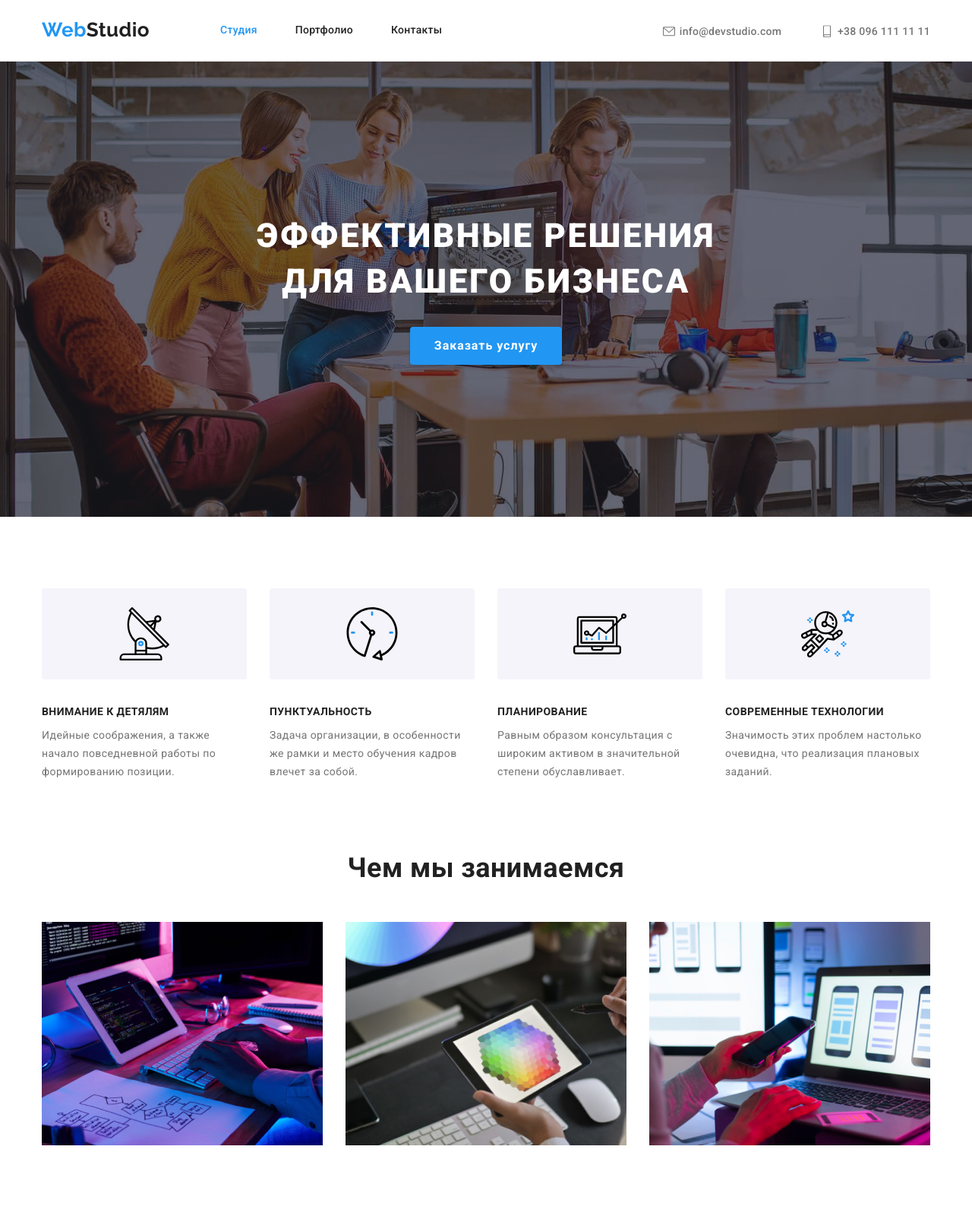
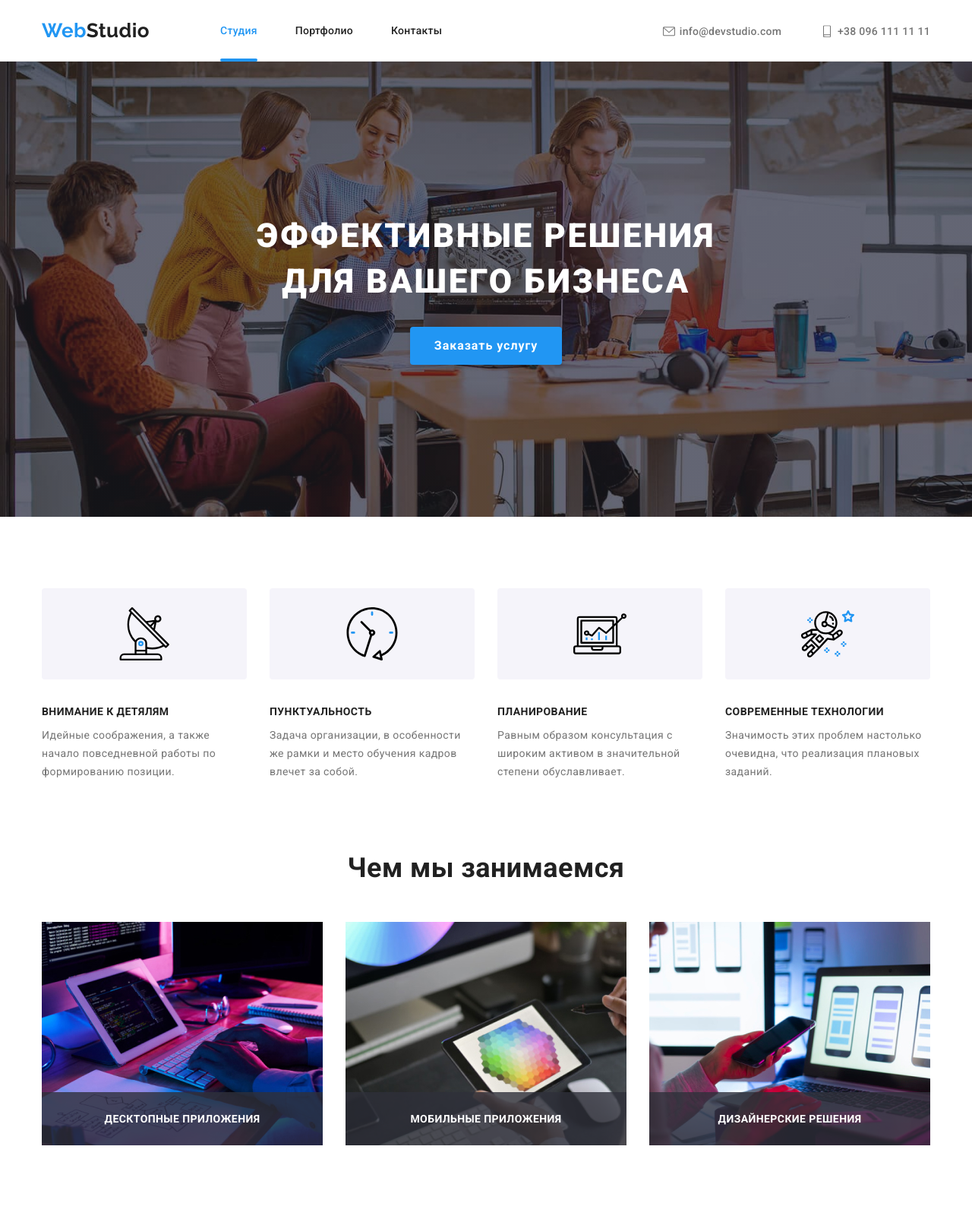
Before and after one commit to MaksVibe/goit-markup-hw-08, a website: page index.html in a window 1280 px wide. Shown: the top 1600 px of the page at 76% size. Drawn offline with Linux system fonts and the light colour scheme.

Commit message:
Добавляет ховер-эффекты и позиционирование

```diff
--- a/css/style.css
+++ b/css/style.css
@@ -17,6 +17,7 @@
   --card-overlay-color: rgba(33, 150, 243, 0.9);
   --backdrop-overlay: rgba(0, 0, 0, 0.2);
   --modalbut-border-color: 1px solid rgba(0, 0, 0, 0.1);
+  --padding: 94px;
 }
 
 body {
@@ -59,8 +60,8 @@ ul {
 
 /* Общие отступы для блоков */
 .section {
-  padding-bottom: 94px;
-  padding-top: 94px;
+  padding-bottom: var(--padding);
+  padding-top: var(--padding);
   margin: 0 auto;
 }
 
@@ -73,6 +74,8 @@ ul {
   font-size: 26px;
   color: var(--accent-color);
   line-height: calc(31 / 26);
+  padding-top: 24px;
+  padding-bottom: 25px;
 }
 
 .logo .top-logo {
@@ -86,7 +89,7 @@ ul {
 .list {
   list-style: none;
 }
-.nav-main li:nth-child(n + 3) {
+.nav-main .nav-child:nth-child(n + 3) {
   margin-left: 50px;
 }
 
@@ -102,8 +105,6 @@ ul {
 }
 .top-line {
   outline: 1px solid #ececec;
-  padding-top: 24px;
-  padding-bottom: 25px;
 }
 .top-line .link {
   text-decoration: none;
@@ -113,8 +114,12 @@ ul {
   color: var(--text-color);
   transition: color 250ms cubic-bezier(0.4, 0, 0.2, 1),
     transform 250ms cubic-bezier(0.4, 0, 0.2, 1);
+  padding-top: 32px;
+  padding-bottom: 32px;
 }
 .nav-main .link {
+  display: inline-block;
+  position: relative;
   color: var(--primary-text-color);
 }
 
@@ -132,9 +137,38 @@ ul {
   color: var(--accent-color);
 }
 
-.nav-main .nav-child::after {
-  border-bottom: 4px solid var(--accent-color);
+.nav-main .selected::after {
+  position: absolute;
+  display: block;
+  width: 100%;
+  height: 4px;
+  background-color: var(--accent-color);
   border-radius: 2px;
+  content: "";
+  left: 0;
+  top: calc(100% - 3px);
+}
+
+.nav-main .link::before {
+  position: absolute;
+  display: block;
+  width: 100%;
+  height: 4px;
+  background-color: var(--accent-color);
+  border-radius: 2px;
+  content: "";
+  left: 0;
+  top: calc(100% - 3px);
+  opacity: 0;
+  transform: scale(0);
+  transition: background-color 250ms cubic-bezier(0.4, 0, 0.2, 1),
+    transform 250ms cubic-bezier(0.4, 0, 0.2, 1);
+}
+
+.nav-main .link:hover::before,
+.nav-main .link:focus::before {
+  opacity: 1;
+  transform: scale(1);
 }
 
 /* Контакты в хедере */
@@ -144,6 +178,8 @@ ul {
   height: 16px;
   fill: var(--text-color);
   transform: translateY(20%);
+  transition: fill 250ms cubic-bezier(0.4, 0, 0.2, 1),
+    transform 250ms cubic-bezier(0.4, 0, 0.2, 1);
 }
 
 .mail-link {
@@ -184,8 +220,7 @@ ul {
   background-color: var(--second-background-color);
 
   text-align: center;
-  padding-top: 200px;
-  padding-bottom: 200px;
+  --padding: 200px;
 }
 
 .backdrop {
@@ -221,10 +256,8 @@ ul {
   height: 30px;
 
   position: absolute;
-  top: 0;
-  right: 0;
-  margin-top: 8px;
-  margin-right: 8px;
+  top: 8px;
+  right: 8px;
 
   cursor: pointer;
   background-color: inherit;
@@ -290,9 +323,6 @@ ul {
 .features .list-child {
   margin-right: 30px;
 }
-/* .features .list-child:last-child {
-  margin-right: 0px;
-} */
 
 .features .title-third {
   font-weight: bold;
@@ -310,11 +340,30 @@ ul {
   padding-top: 25px;
   padding-bottom: 25px;
 }
-/* .feature-icon:nth-child(-n + 3) {
-  margin-right: 30px;
-} */
 
 /* Чем мы занимаемся */
+.what-we-do img {
+  display: block;
+}
+.what-we-do .list-child {
+  position: relative;
+}
+.what-we-do .link-overlay {
+  width: 100%;
+  position: absolute;
+  bottom: 0;
+  background-color: rgba(47, 48, 58, 0.8);
+  padding-top: 27px;
+  padding-bottom: 27px;
+}
+
+.what-we-do .text {
+  text-align: center;
+  color: var(--white-color);
+  font-weight: bold;
+  line-height: calc(16 / 14);
+  text-transform: uppercase;
+}
 
 /* Наша команда */
 .our-team {
@@ -514,6 +563,16 @@ ul {
   cursor: pointer;
   text-align: center;
   letter-spacing: 0.03em;
+
+  /* transition: background-color 250ms cubic-bezier(0.4, 0, 0.2, 1),
+    color 250ms cubic-bezier(0.4, 0, 0.2, 1),
+    box-shadow 250ms cubic-bezier(0.4, 0, 0.2, 1),
+    transform 250ms cubic-bezier(0.4, 0, 0.2, 1); */
+
+  transition-property: background-color, color, box-shadow, transform;
+  transition-duration: 250ms;
+  transition-timing-function: cubic-bezier(0.4, 0, 0.2, 1);
+  transition-delay: 0s;
 }
 
 .active-but {
@@ -557,29 +616,25 @@ ul {
   position: relative;
 }
 
-.hover-overlay {
+.card-thumb .text-overlay {
   position: absolute;
-  width: 100%;
-  height: 100%;
   top: 0;
   left: 0;
   padding: 63px 24px;
+
+  pointer-events: none;
+  transition: color 250ms cubic-bezier(0.4, 0, 0.2, 1),
+    transform 250ms cubic-bezier(0.4, 0, 0.2, 1);
+
   background-color: var(--card-overlay-color);
-  pointer-events: none;
-  opacity: 0;
-  transition: background-color 250ms cubic-bezier(0.4, 0, 0.2, 1),
-    transform 250ms cubic-bezier(0.4, 0, 0.2, 1);
-}
-.hover-overlay .text-overlay {
   color: var(--white-color);
   font-size: 18px;
   line-height: calc(28 / 18);
-  transition: color 250ms cubic-bezier(0.4, 0, 0.2, 1),
-    transform 250ms cubic-bezier(0.4, 0, 0.2, 1);
+  opacity: 0;
 }
 
-.portfolio-list .list-child:hover .hover-overlay,
-.portfolio-list .list-child:focus .hover-overlay {
+.portfolio-list .list-child:hover .text-overlay,
+.portfolio-list .list-child:focus .text-overlay {
   opacity: 1;
 }
 
--- a/index.html
+++ b/index.html
@@ -31,12 +31,12 @@
             <li class="nav-child">
               <a href="./index.html" class="link selected">Студия</a>
             </li>
-            <li>
+            <li class="nav-child">
               <a href="./portfolio.html" class="link">Портфолио</a>
             </li>
-            <li>
+            <li class="nav-child">
               <a href="" class="link">Контакты</a>
-            </li>
+            </li class="nav-child">
           </ul>
         </nav>
         <ul class="list">
@@ -125,31 +125,40 @@
         <h2 class="title-second">Чем мы занимаемся</h2>
         <div class="container">
           <ul class="list">
-            <li>
-              <a href="">
+            <li class="list-child">
+              <a href="" class="link">
                 <img
                   src="./images/what_we_do.jpg"
                   alt="Программирование"
                   width="370"
                 />
+                <div class="link-overlay">
+                  <p class="text">Десктопные приложения</p>
+                </div>
               </a>
             </li>
-            <li>
-              <a href="">
+            <li class="list-child">
+              <a href="" class="link">
                 <img
                   src="./images/what_we_do2.jpg"
                   alt="Адаптация под мобильные устройства"
                   width="370"
                 />
+                <div class="link-overlay">
+                  <p class="text">Мобильные приложения</p>
+                </div>
               </a>
             </li>
-            <li>
-              <a href="">
+            <li class="list-child">
+              <a href="" class="link">
                 <img
                   src="./images/what_we_do3.jpg"
                   alt="Разработка дизайна"
                   width="370"
                 />
+                <div class="link-overlay">
+                  <p class="text">Дизайнерские решения</p>
+                </div>
               </a>
             </li>
           </ul>
```
Also changed, not shown: js/script.js (added, +7 -0 lines), portfolio.html (+18 -14 lines).
